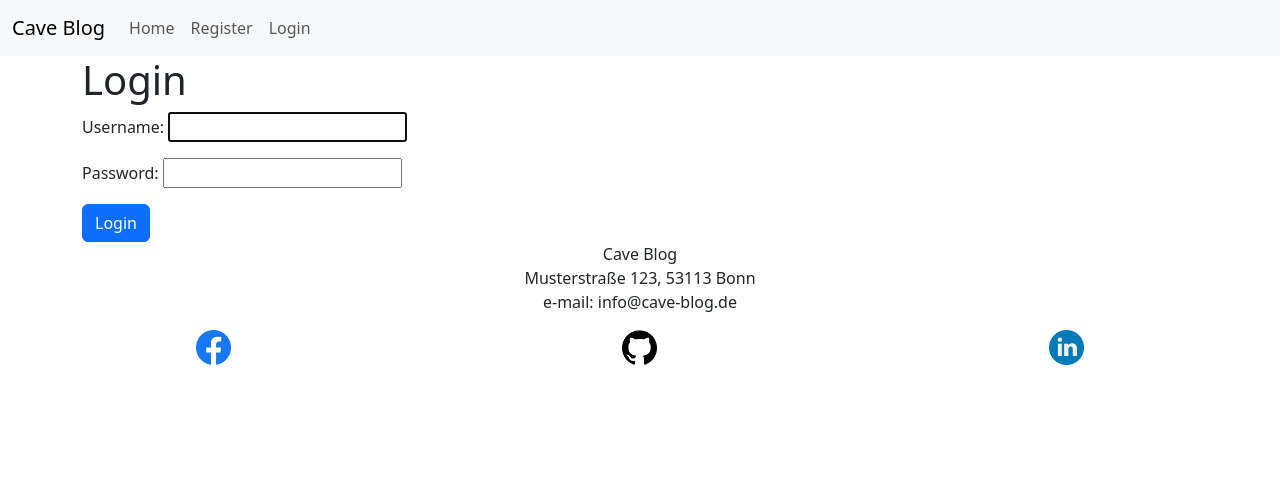
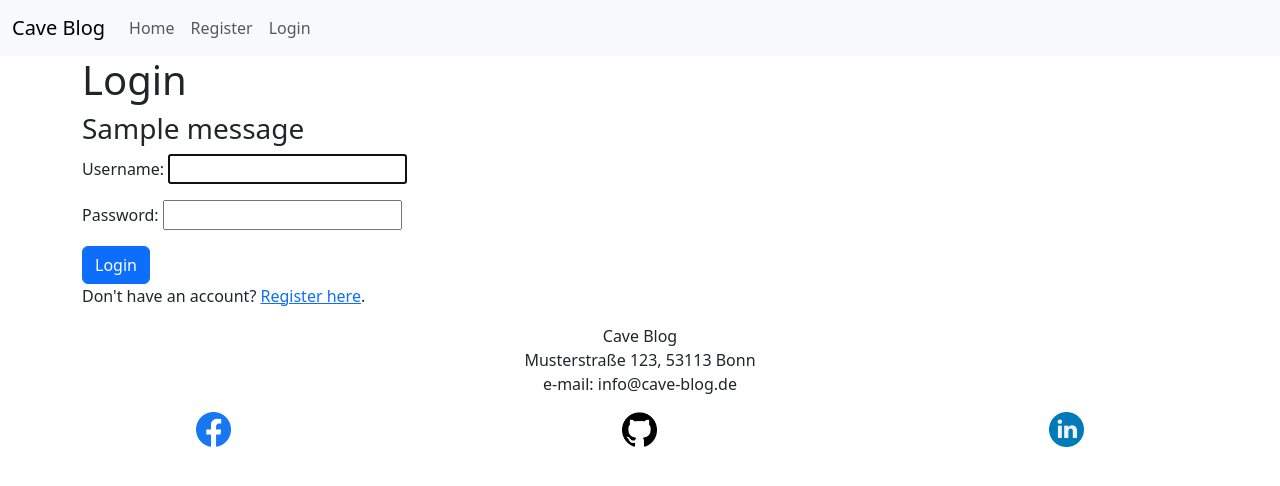
Before and after one commit to SureDeveloping/cave-blog, a Django app: page /accounts/login/ in a window 1280 px wide. Shown: the top 486 px of the page. Run offline with Django 4.2, Linux system fonts and the light colour scheme; tables that the repository leaves empty hold one stand-in row (values such as "Sample post"); one stand-in notice (Sample message) is shown.

Commit message:
Add success message after registration

```diff
--- a/accounts/templates/registration/login.html
+++ b/accounts/templates/registration/login.html
@@ -5,6 +5,11 @@
 {% block content %}
 
 <h1> Login </h1>
+
+{% for message in messages %}
+    <h3>{{ message }}</h3>
+{% endfor %}
+
 
 <div class="form-group">
     <form method="POST">
@@ -14,4 +19,6 @@
     </form>
 </div>
 
+<p>Don't have an account? <a href="{% url 'register' %}">Register here</a>.</p>
+
 {% endblock %}
```
Also changed, not shown: accounts/views.py (+7 -0 lines).
